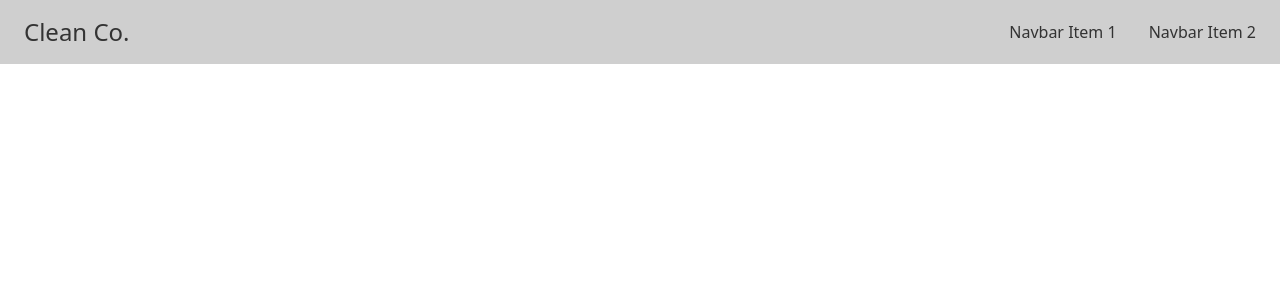
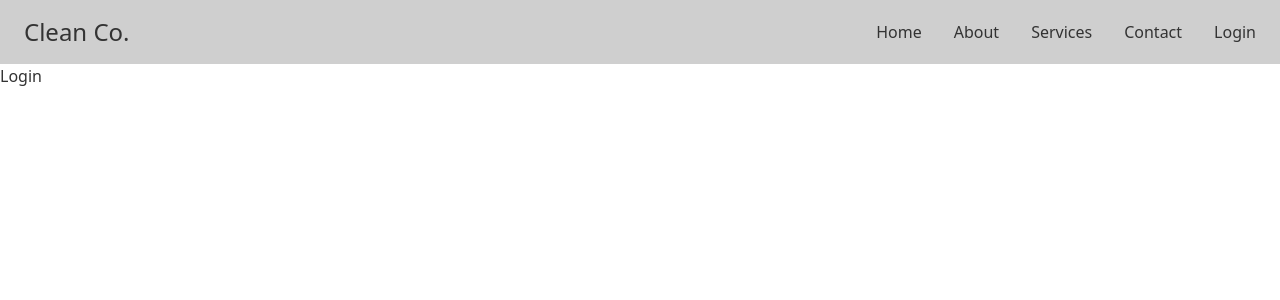
Before and after one commit to rokib97/clean-co-live, a React (Create React App) app: page /login in a window 1280 px wide. Shown: the top 300 px of the page. Built offline with nearby package versions, Linux system fonts and the light colour scheme.

Commit message:
added basic routes

```diff
--- a/package.json
+++ b/package.json
@@ -9,6 +9,7 @@
     "daisyui": "^2.14.3",
     "react": "^18.1.0",
     "react-dom": "^18.1.0",
+    "react-router-dom": "^6.3.0",
     "react-scripts": "5.0.1",
     "web-vitals": "^2.1.4"
   },
--- a/src/App.js
+++ b/src/App.js
@@ -1,10 +1,24 @@
+import { Route, Routes } from "react-router-dom";
 import Navbar from "./components/Navbar";
+import About from "./pages/About";
+import Contact from "./pages/Contact";
+import Home from "./pages/Home";
+import Login from "./pages/Login";
+import Services from "./pages/Services";
 
 function App() {
   return (
-    <div>
-      <Navbar />
-    </div>
+    <>
+      <Navbar>
+        <Routes>
+          <Route path="/" element={<Home />}></Route>
+          <Route path="/about" element={<About />}></Route>
+          <Route path="/services" element={<Services />}></Route>
+          <Route path="/contact" element={<Contact />}></Route>
+          <Route path="/login" element={<Login />}></Route>
+        </Routes>
+      </Navbar>
+    </>
   );
 }
 
--- a/src/components/Navbar.js
+++ b/src/components/Navbar.js
@@ -1,6 +1,6 @@
 import React from "react";
 
-const Navbar = () => {
+const Navbar = ({ children }) => {
   return (
     <div class="drawer drawer-end">
       <input id="my-drawer-3" type="checkbox" class="drawer-toggle" />
@@ -24,27 +24,45 @@ const Navbar = () => {
               </svg>
             </label>
           </div>
-
           <div class="flex-none hidden lg:block">
             <ul class="menu menu-horizontal">
               <li>
-                <a>Navbar Item 1</a>
+                <a className="rounded-lg">Home</a>
               </li>
               <li>
-                <a>Navbar Item 2</a>
+                <a className="rounded-lg">About</a>
+              </li>
+              <li>
+                <a className="rounded-lg">Services</a>
+              </li>
+              <li>
+                <a className="rounded-lg">Contact</a>
+              </li>
+              <li>
+                <a className="rounded-lg">Login</a>
               </li>
             </ul>
           </div>
         </div>
+        {children}
       </div>
       <div class="drawer-side">
         <label for="my-drawer-3" class="drawer-overlay"></label>
         <ul class="menu p-4 overflow-y-auto w-80 bg-base-100">
           <li>
-            <a>Sidebar Item 1</a>
+            <a>Home</a>
           </li>
           <li>
-            <a>Sidebar Item 2</a>
+            <a>About</a>
+          </li>
+          <li>
+            <a>Services</a>
+          </li>
+          <li>
+            <a>Contact</a>
+          </li>
+          <li>
+            <a>Login</a>
           </li>
         </ul>
       </div>
--- a/src/index.js
+++ b/src/index.js
@@ -1,11 +1,14 @@
 import React from "react";
 import ReactDOM from "react-dom/client";
+import { BrowserRouter } from "react-router-dom";
 import App from "./App";
 import "./index.css";
 
 const root = ReactDOM.createRoot(document.getElementById("root"));
 root.render(
   <React.StrictMode>
-    <App />
+    <BrowserRouter>
+      <App />
+    </BrowserRouter>
   </React.StrictMode>
 );
--- /dev/null
+++ b/src/pages/About.js
@@ -0,0 +1,11 @@
+import React from "react";
+
+const About = () => {
+  return (
+    <div>
+      <h2>About</h2>
+    </div>
+  );
+};
+
+export default About;
--- /dev/null
+++ b/src/pages/Contact.js
@@ -0,0 +1,11 @@
+import React from "react";
+
+const Contact = () => {
+  return (
+    <div>
+      <h2>Contact</h2>
+    </div>
+  );
+};
+
+export default Contact;
--- /dev/null
+++ b/src/pages/Home.js
@@ -0,0 +1,11 @@
+import React from "react";
+
+const Home = () => {
+  return (
+    <div>
+      <h1>Home</h1>
+    </div>
+  );
+};
+
+export default Home;
--- /dev/null
+++ b/src/pages/Login.js
@@ -0,0 +1,11 @@
+import React from "react";
+
+const Login = () => {
+  return (
+    <div>
+      <h2>Login</h2>
+    </div>
+  );
+};
+
+export default Login;
--- /dev/null
+++ b/src/pages/Services.js
@@ -0,0 +1,11 @@
+import React from "react";
+
+const Services = () => {
+  return (
+    <div>
+      <h2>Services</h2>
+    </div>
+  );
+};
+
+export default Services;
```
Also changed, not shown: 1 other file (tests, documents, lock files or other folders).
